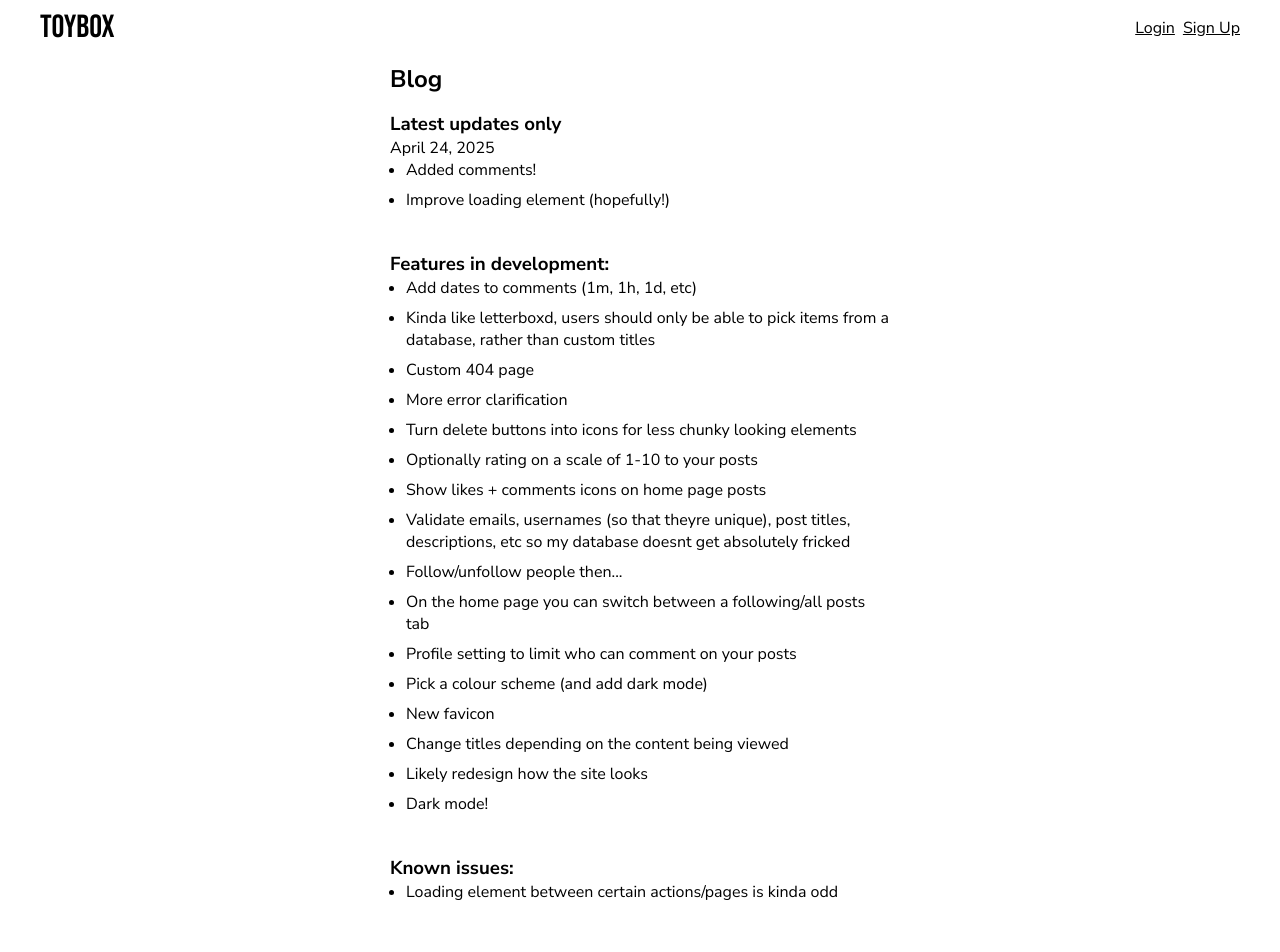
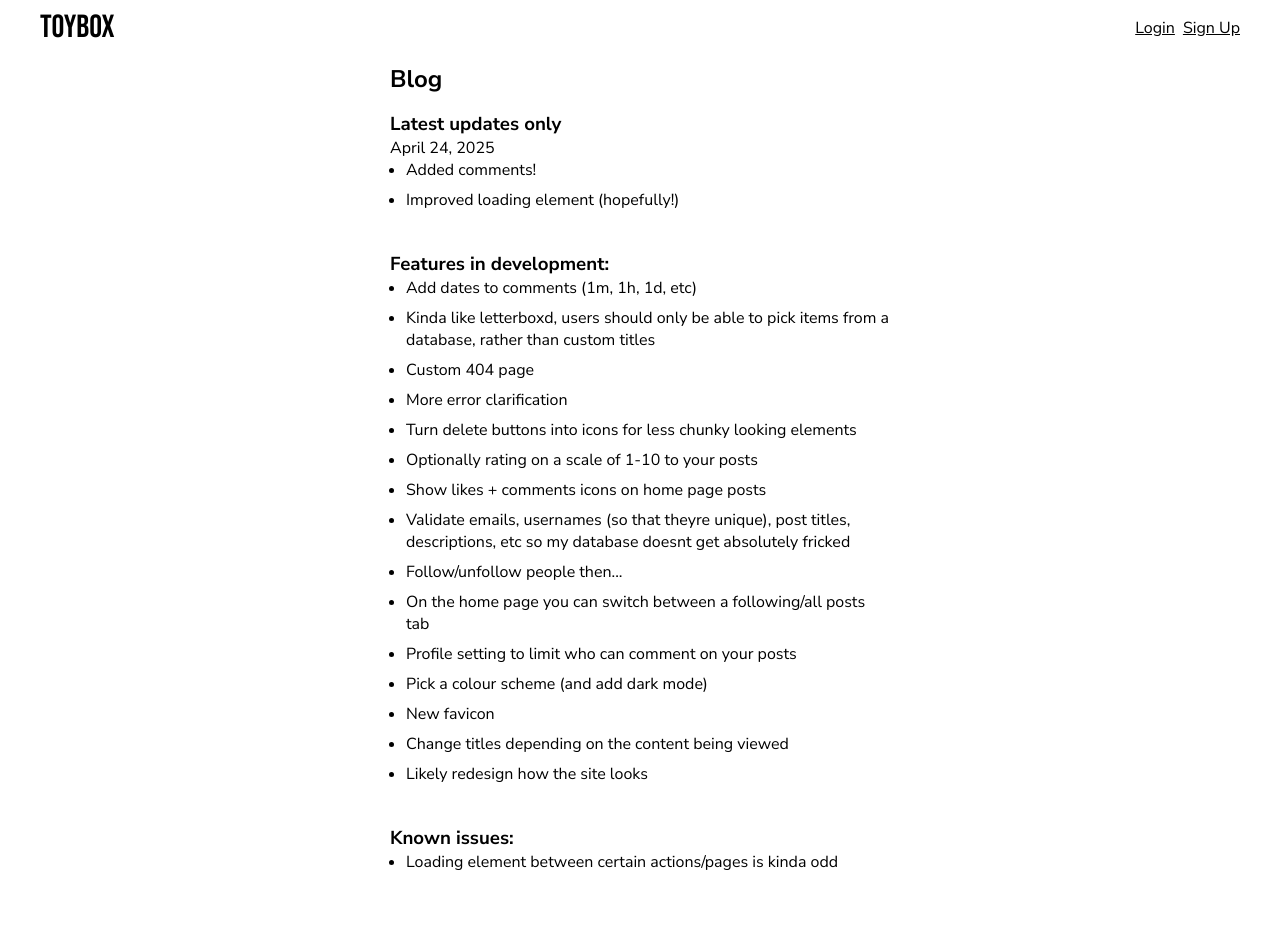
Before and after one commit to Waldoz53/toybox, a Next.js app: page /blog in a window 1280 px wide. Shown: the top 952 px of the page. Built offline with nearby package versions, Linux system fonts and the light colour scheme; no server answers; the database is empty.

Commit message:
slightly updated blog page

```diff
--- a/src/app/blog/page.tsx
+++ b/src/app/blog/page.tsx
@@ -7,7 +7,7 @@ export default function Blog() {
         <p>April 24, 2025</p>
         <ul>
           <li>Added comments!</li>
-          <li>Improve loading element (hopefully!)</li>
+          <li>Improved loading element (hopefully!)</li>
         </ul>
       </div>
 
@@ -29,7 +29,6 @@ export default function Blog() {
           <li>New favicon</li>
           <li>Change titles depending on the content being viewed</li>
           <li>Likely redesign how the site looks</li>
-          <li>Dark mode!</li>
         </ul>
       </div>
 
```
